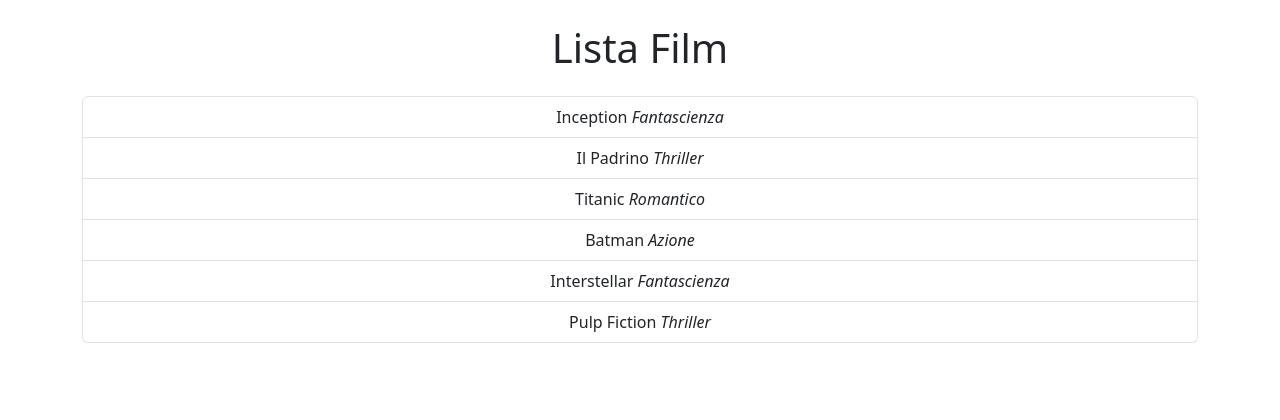
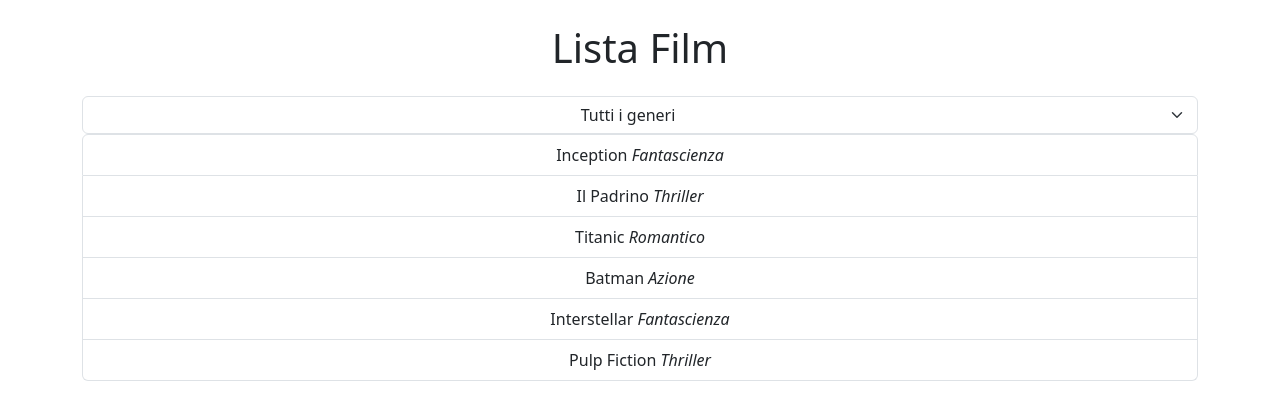
Before and after one commit to ErikaArci99/react-movie-filter, a React (Vite) app in the folder react-movie-filter/: page / in a window 1280 px wide. Shown: the top 420 px of the page. Built offline with nearby package versions, Linux system fonts and the light colour scheme.

Commit message:
[UPD] aggiunta form per i generi

```diff
--- a/react-movie-filter/src/App.jsx
+++ b/react-movie-filter/src/App.jsx
@@ -18,7 +18,15 @@
         <h1 className='mt-4'>Lista Film</h1>
         <div className="row mt-4">
           <div className="col-12">
-            <div className="col-12">
+            {/* selezione del genere */}
+            <select className="form-select text-center">
+              <option value="">Tutti i generi</option>
+              <option value="Fantascienza">Fantascienza</option>
+              <option value="Thriller">Thriller</option>
+              <option value="Romantico">Romantico</option>
+              <option value="Azione">Azione</option>
+            </select>
+            {/* ciclo array */}
             <ul className='list-group'>
               {movies.map((movie, index) => {
                 return (<li key={index} className="list-group-item">
@@ -30,7 +38,6 @@
           </div>
         </div>
       </div>
-      </div>
     </>
   )
 }
```
Lines whose indentation alone changed are shown as unchanged.
